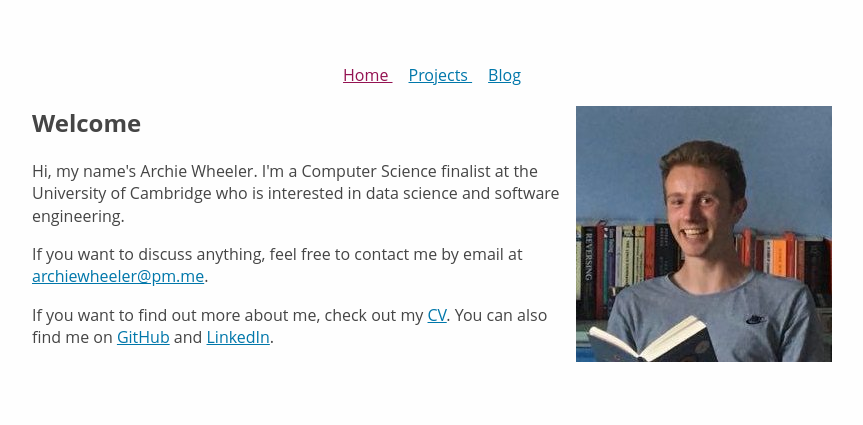
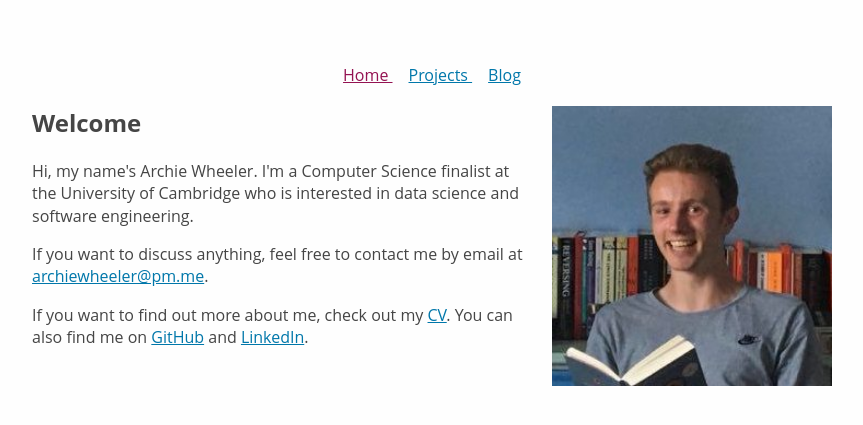
Before and after one commit to archwheeler/archwheeler.github.io, a Jekyll site: the page built from index.html, in a window 1280 px wide. Shown: the top 425 px of the page, without its empty margins (208-1071 px from the left). Built offline with Jekyll 4.4.1, drawn with Linux system fonts in a browser that asks for light colours.

Commit message:
Design for mobile first

```diff
--- a/_sass/main.scss
+++ b/_sass/main.scss
@@ -35,7 +35,11 @@
 }
 
 .profile img {
-    float: right;
+    float: inherit;
+    display: block;
+    margin-left: auto;
+    margin-right: auto;
+    width: 50%;
 }
 
 .no-bullets {
@@ -48,12 +52,11 @@
     font-size: 14px;
 }
 
-@media screen and (max-width: 500px) {
+/* For desktop */
+@media only screen and (min-width: 675px) {
     .profile img {
-        float: inherit;
-        display: block;
-        margin-left: auto;
-        margin-right: auto;
-        width: 50%;
+        float: right;
+        width: 35%;
+        margin-left: 1em;
     }
 }
```
